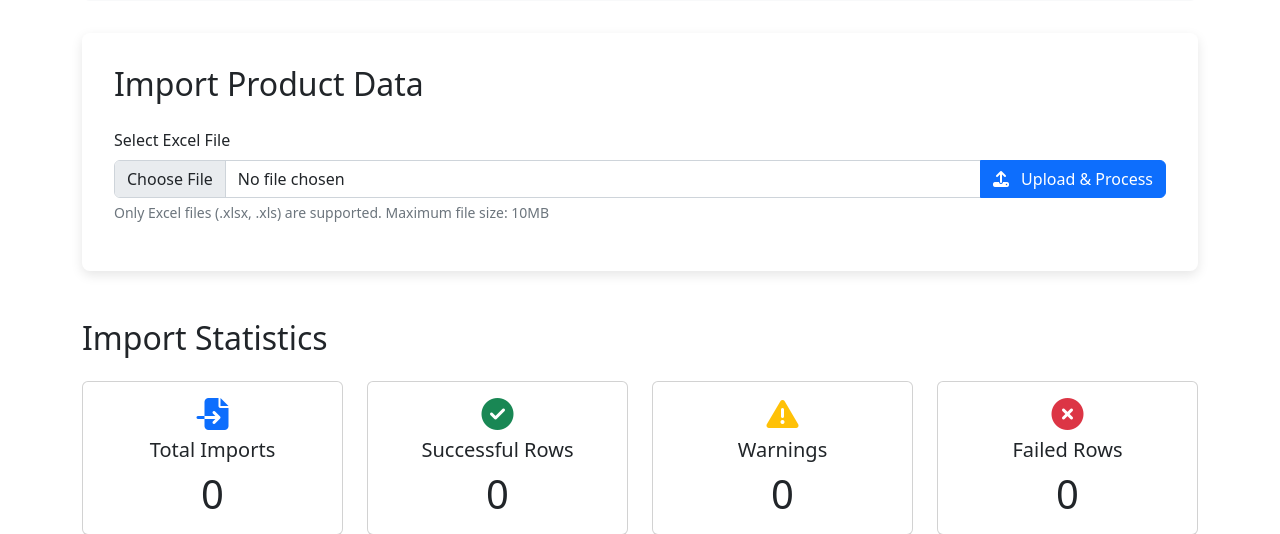
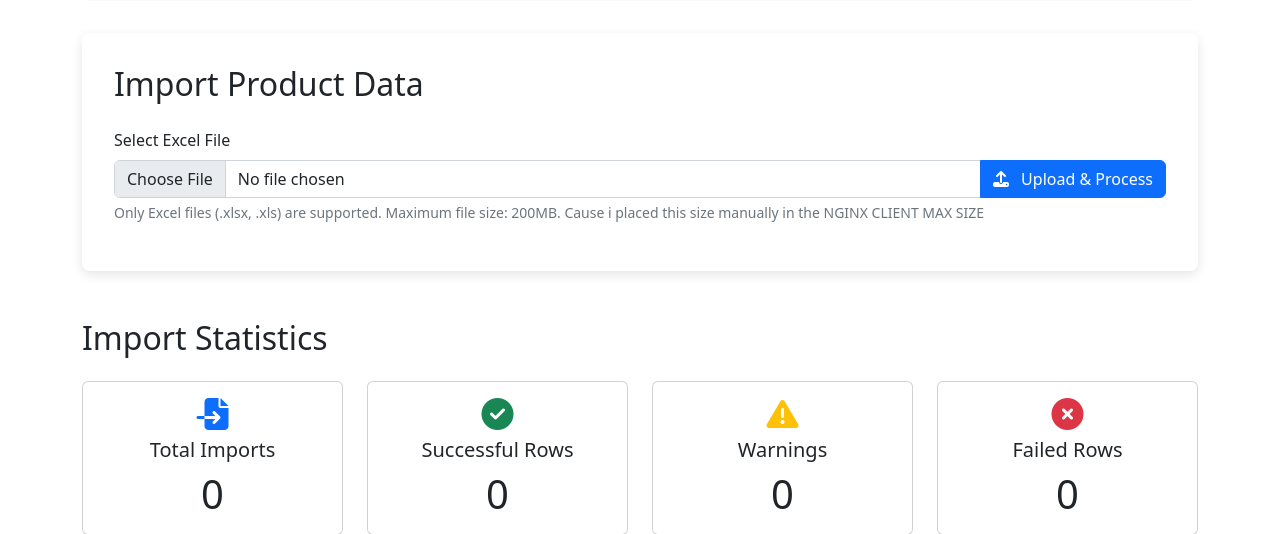
Before and after one commit to sudipnext/django_excel_import_task, a Django app: template templates/home/index.html in a window 1280 px wide. Shown: the part 296-830 px from the top of the page. Run offline with Django 5.2, Linux system fonts and the light colour scheme; the template is opened without the code that fills it, so the values that code supplies are empty.

Commit message:
Update maximum file size for Excel uploads to 200MB in index.html

```diff
--- a/templates/home/index.html
+++ b/templates/home/index.html
@@ -99,7 +99,7 @@
             </div>
             <div class="form-text">
                 Only Excel files (.xlsx, .xls) are supported. Maximum file size:
-                10MB
+                200MB. Cause i placed this size manually in the NGINX CLIENT MAX SIZE
             </div>
         </div>
     </form>
```
